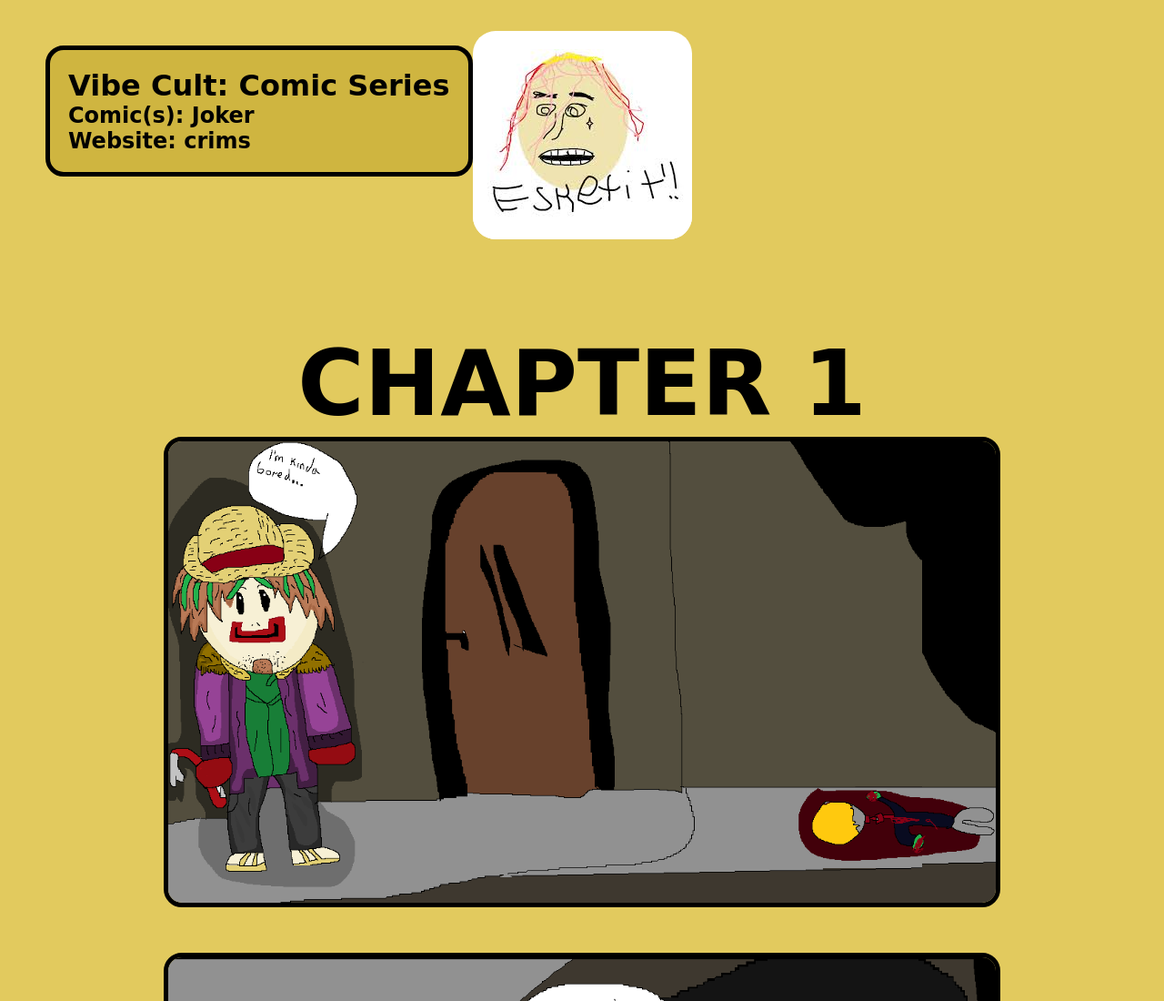
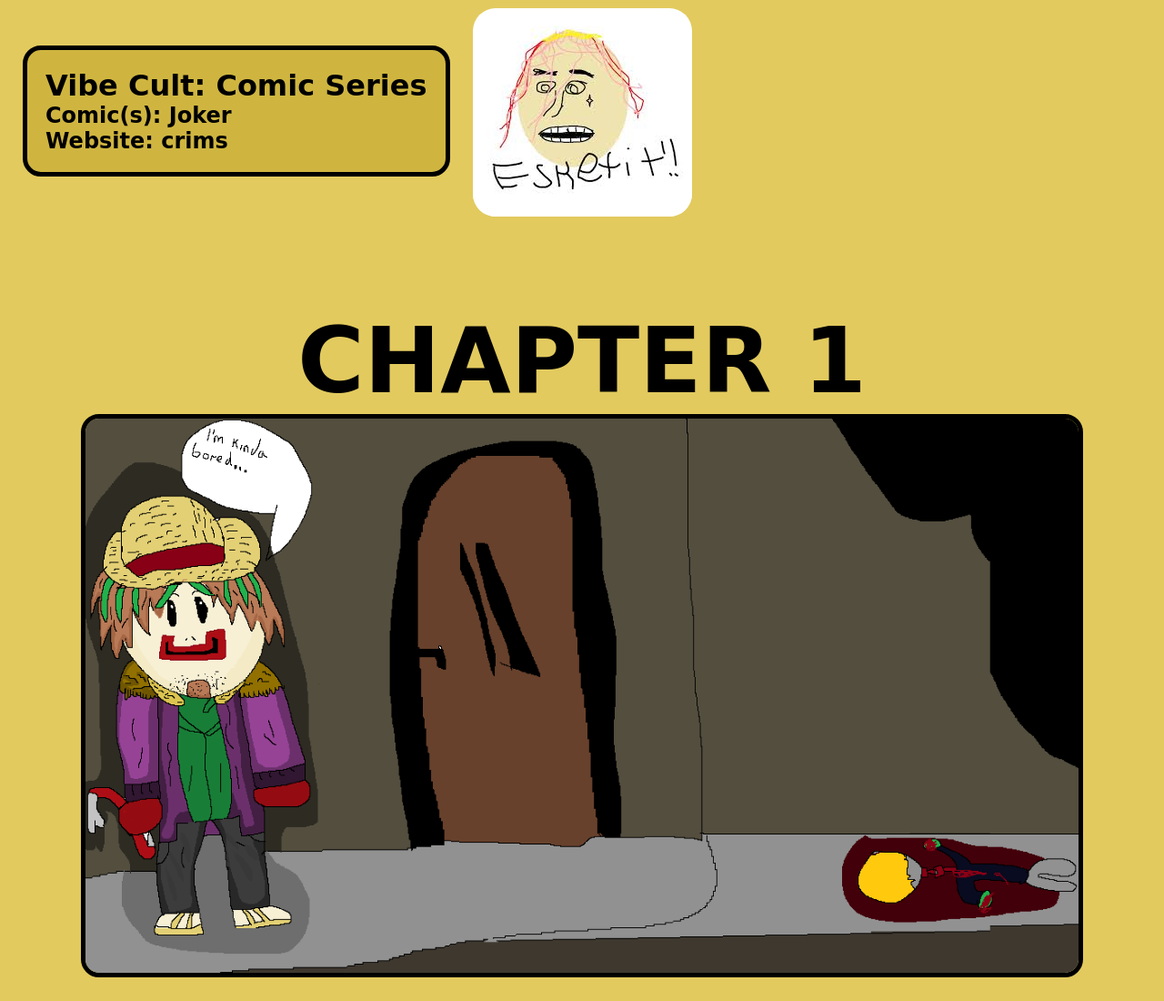
Before and after one commit to crimscode/joker-lore-website, a plain HTML site: page index.html in a window 1280 px wide. Shown: the top 1100 px of the page at 91% size. Drawn offline with Linux system fonts and the light colour scheme; a web font is replaced by a local one.

Commit message:
Readable panels
Increase size

```diff
--- a/style.css
+++ b/style.css
@@ -14,7 +14,7 @@ body{
 /* comic panels */
 .panel{
     display: block;
-    width: 50%;
+    width: 60%;
     margin: 0px auto;
     margin-bottom: 50px;
     border-radius: 20px;
@@ -45,8 +45,8 @@ body{
     width: fit-content;
     padding: 20px;
     border: 5px solid #000;
-    margin-top: 50px;
-    margin-left: 50px;
+    margin-top: 25px;
+    margin-left: 25px;
 }
 .credit {
 }
```
